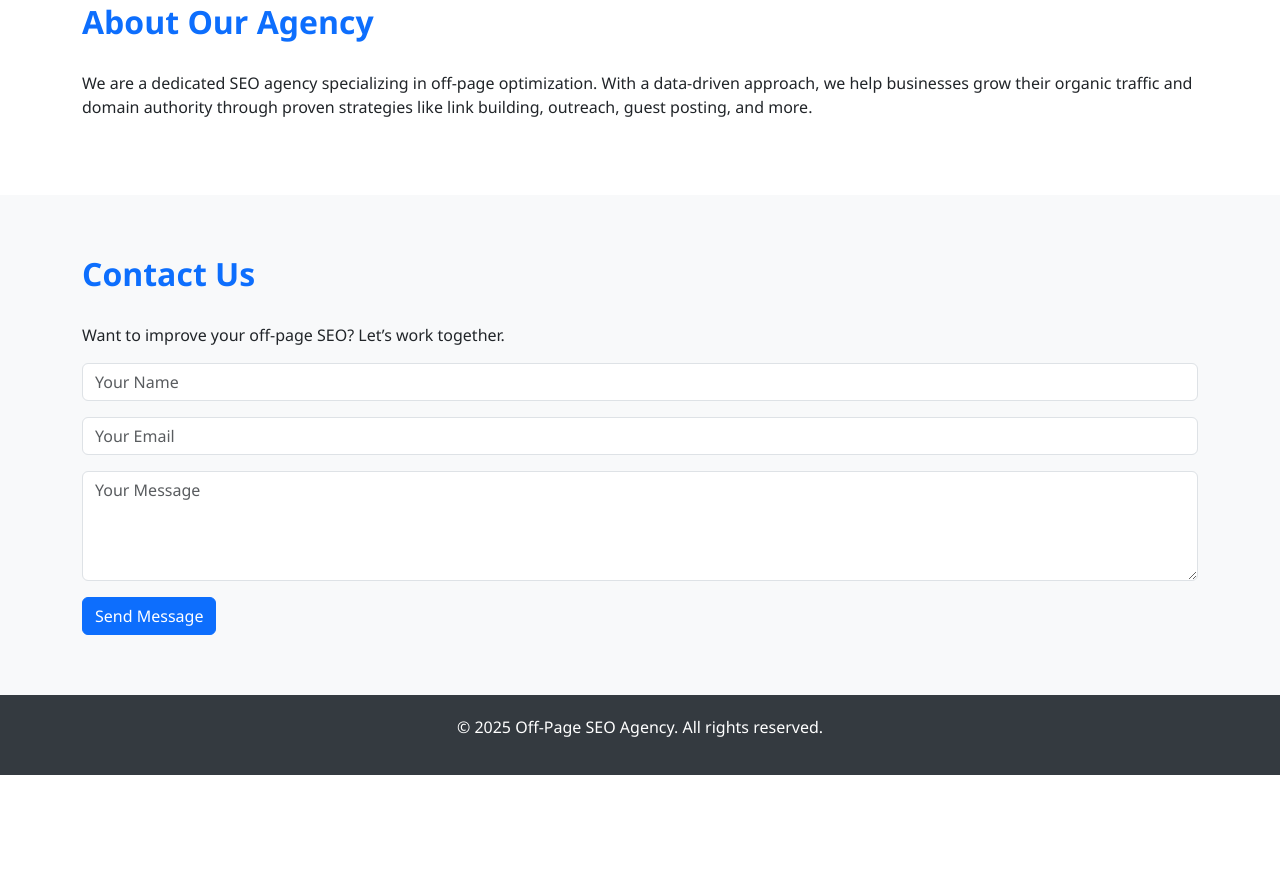
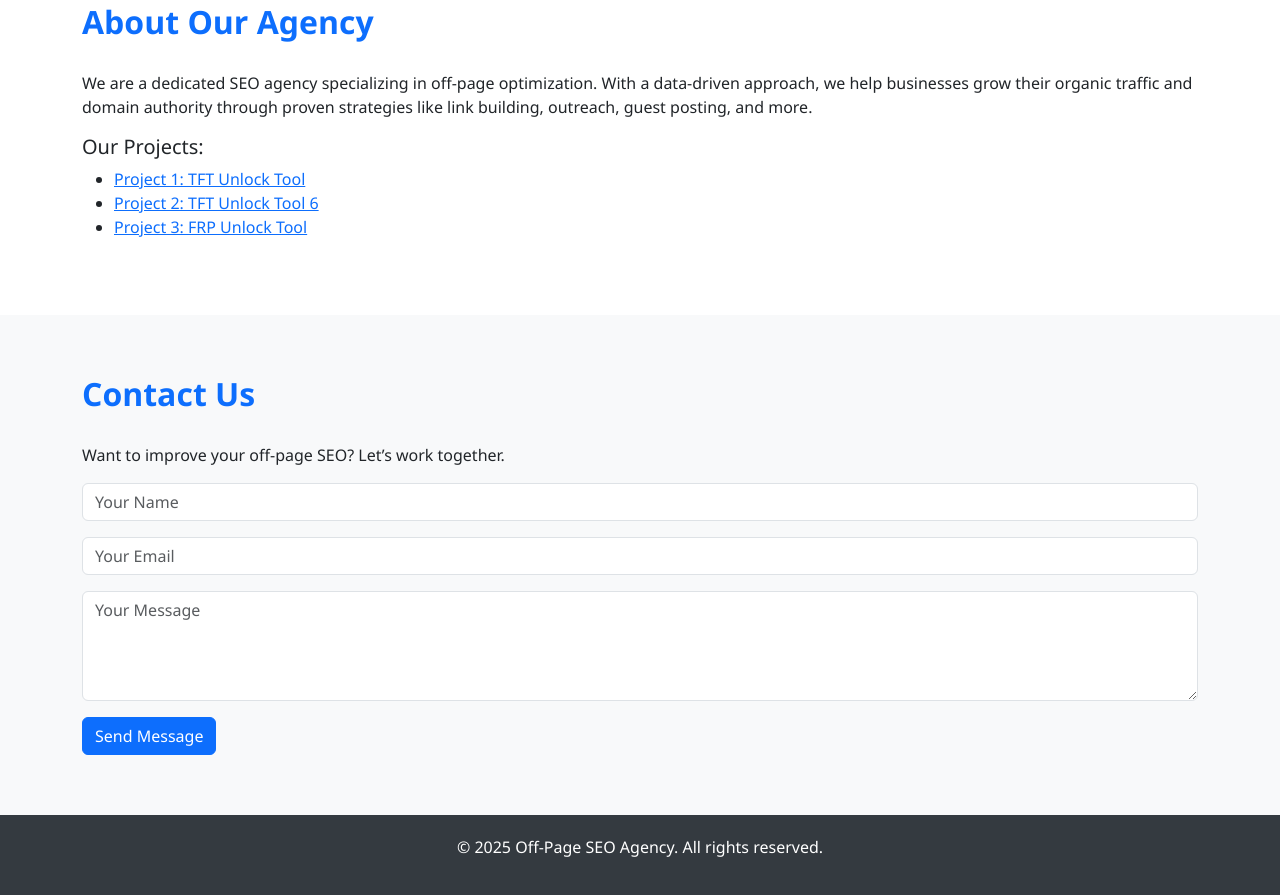
Before and after one commit to joggyyar/seooffpagetips.github.com, a plain HTML site: page index.html in a window 1280 px wide. Shown: the part 911-1806 px from the top of the page. Before the commit the page ends 1686 px from the top, so only its background shows below. Drawn offline with nearby package versions, Linux system fonts and the light colour scheme.

Commit message:
index.html

```diff
--- a/index.html
+++ b/index.html
@@ -78,6 +78,12 @@
     <div class="container">
       <h2 class="section-title">About Our Agency</h2>
       <p>We are a dedicated SEO agency specializing in off-page optimization. With a data-driven approach, we help businesses grow their organic traffic and domain authority through proven strategies like link building, outreach, guest posting, and more.</p>
+      <h5>Our Projects:</h5>
+      <ul>
+        <li><a href="https://github.com/tft-unlock-tool-donlod" target="_blank">Project 1: TFT Unlock Tool</a></li>
+        <li><a href="https://github.com/tft-unlock-tool-6" target="_blank">Project 2: TFT Unlock Tool 6</a></li>
+        <li><a href="https://github.com/frp-unlock-tool-dowlod" target="_blank">Project 3: FRP Unlock Tool</a></li>
+      </ul>
     </div>
   </section>
 
```
